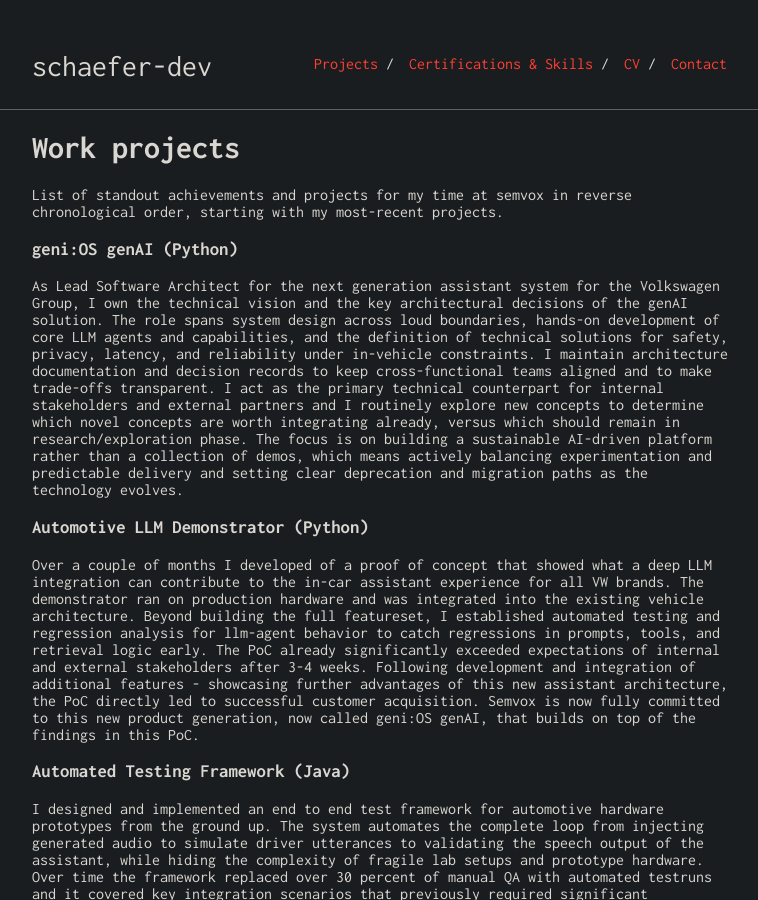
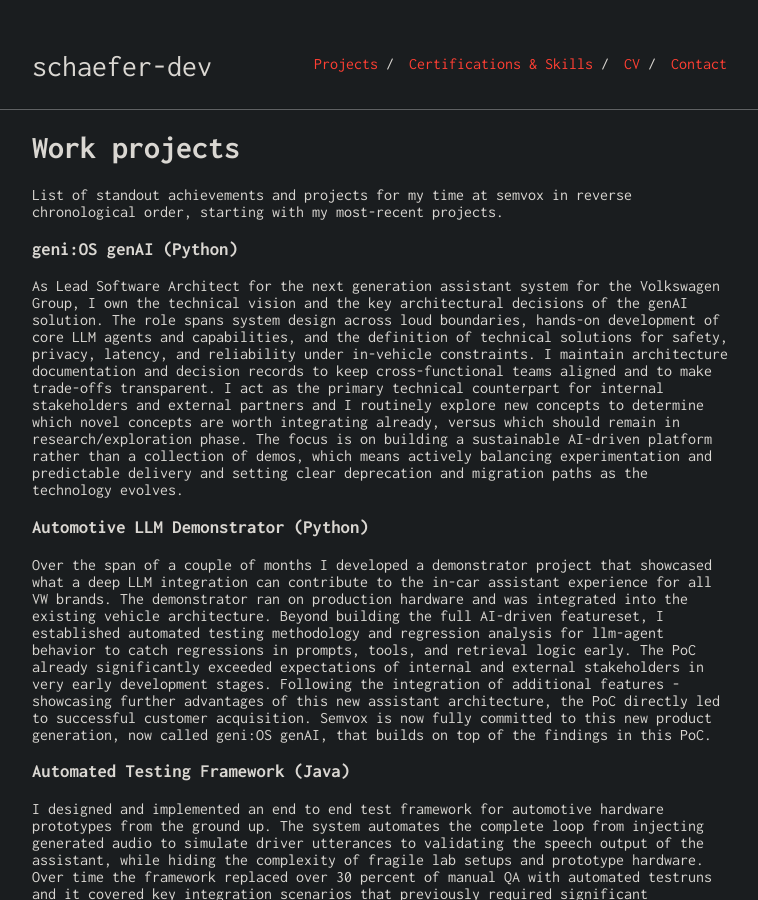
Before and after one commit to schaefer-dev/schaefer-dev.github.io, a Jekyll site: the page built from projects.md, in a window 1280 px wide and 900 px high. Shown: the whole window, without its empty margins (258-1016 px from the left). Built offline with Jekyll 4.4.1, drawn with Linux system fonts in a browser that asks for light colours.

Commit message:
Made the demonstrator timelines more clear

```diff
--- a/projects.md
+++ b/projects.md
@@ -16,7 +16,7 @@
 
 ### Automotive LLM Demonstrator (Python)
 
-Over a couple of months I developed of a proof of concept that showed what a deep LLM integration can contribute to the in-car assistant experience for all VW brands. The demonstrator ran on production hardware and was integrated into the existing vehicle architecture. Beyond building the full featureset, I established automated testing and regression analysis for llm-agent behavior to catch regressions in prompts, tools, and retrieval logic early. The PoC already significantly exceeded expectations of internal and external stakeholders after 3-4 weeks. Following development and integration of additional features - showcasing further advantages of this new assistant architecture, the PoC directly led to successful customer acquisition. Semvox is now fully committed to this new product generation, now called geni:OS genAI, that builds on top of the findings in this PoC.
+Over the span of a couple of months I developed a demonstrator project that showcased what a deep LLM integration can contribute to the in-car assistant experience for all VW brands. The demonstrator ran on production hardware and was integrated into the existing vehicle architecture. Beyond building the full AI-driven featureset, I established automated testing methodology and regression analysis for llm-agent behavior to catch regressions in prompts, tools, and retrieval logic early. The PoC already significantly exceeded expectations of internal and external stakeholders in very early development stages. Following the integration of additional features - showcasing further advantages of this new assistant architecture, the PoC directly led to successful customer acquisition. Semvox is now fully committed to this new product generation, now called geni:OS genAI, that builds on top of the findings in this PoC.
 
 
 ### Automated Testing Framework (Java)
```
